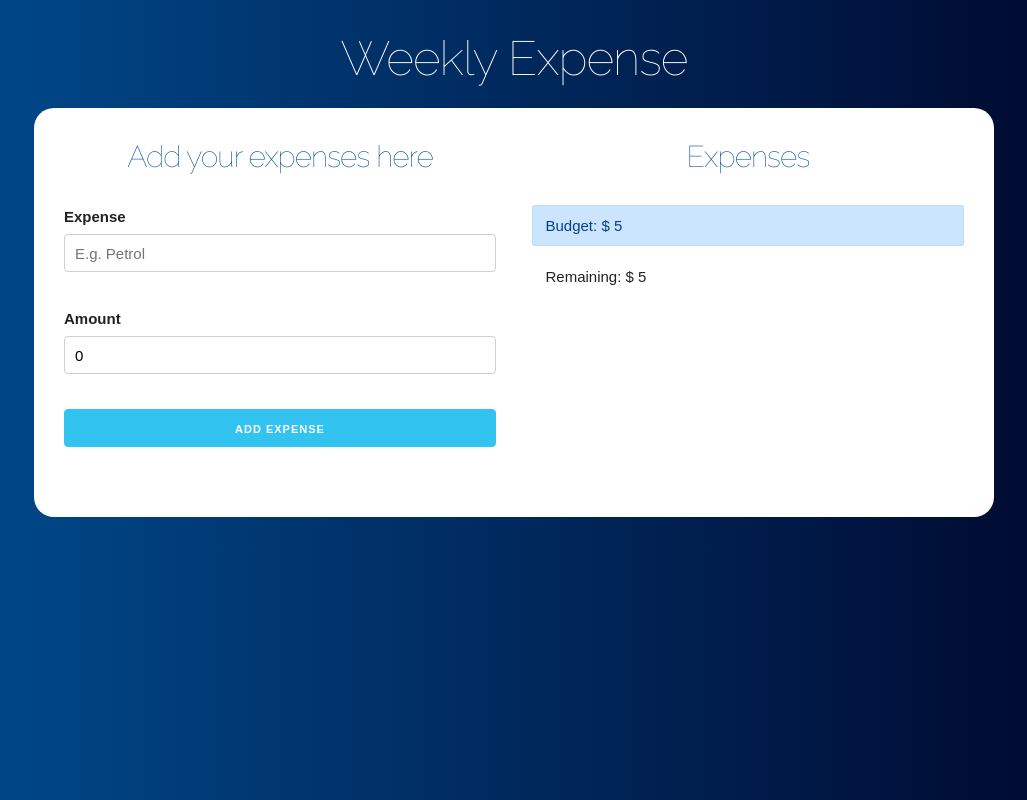
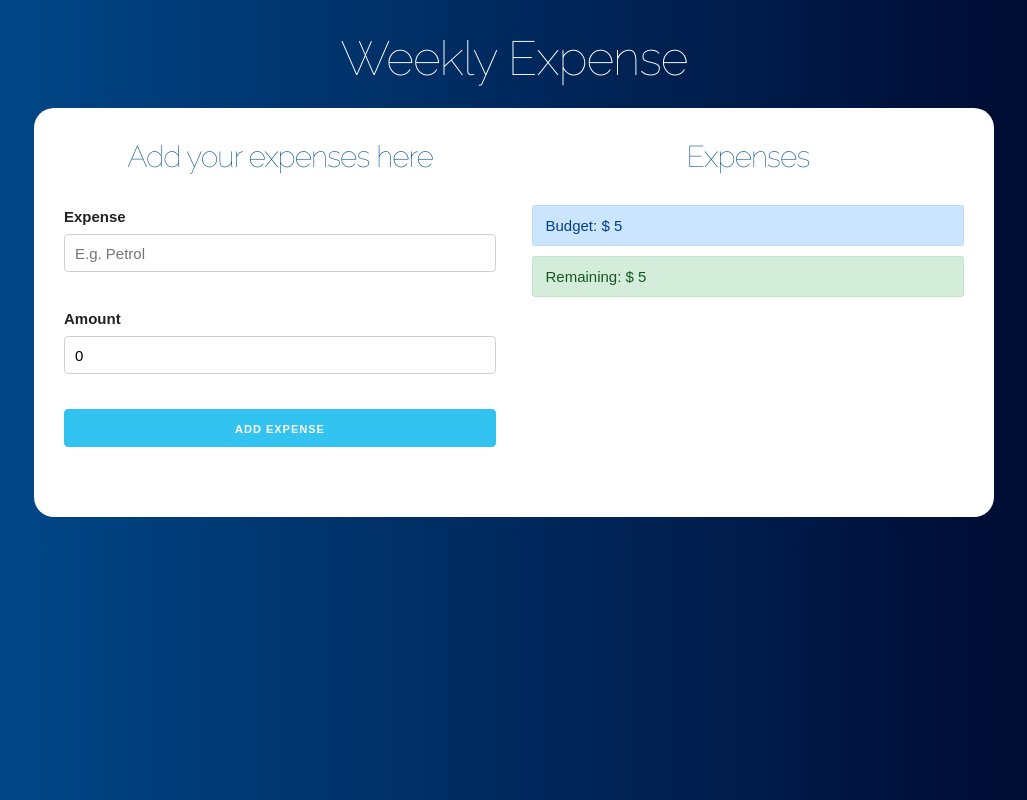
Before and after one commit to josetommaso/Budget-App, a React (Create React App) app: page / in a window 1280 px wide. Both pictures are taken after typing "5" into the empty fields and a click on the input 640 px from the left and 277 px from the top of the page. Shown: the whole page, without its empty margins (126-1153 px from the left). Built offline with nearby package versions, Linux system fonts and the light colour scheme.

Commit message:
Adding helper to the ControlBudget component

```diff
--- a/src/App.js
+++ b/src/App.js
@@ -29,7 +29,7 @@
       // reset to false
       setCreateExpense(false);
     }
-  }, [expense])
+  }, [expense, createExpense, expenses, remaining])
 
 
 
--- a/src/components/BudgetControl.js
+++ b/src/components/BudgetControl.js
@@ -1,4 +1,5 @@
 import React, { Fragment } from 'react';
+import { reviewBudget } from '../helper';
 
 const ControlBudget = ({budget, remaining}) => {
     return (
@@ -6,7 +7,7 @@
             <div className="alert alert-primary">
                 Budget: $ {budget}
             </div>
-            <div className="alert">
+            <div className={reviewBudget(budget, remaining)}>
                 Remaining: $ {remaining}
             </div>
         </Fragment>
--- /dev/null
+++ b/src/helper.js
@@ -0,0 +1,12 @@
+export const reviewBudget = (budget, remaining) => {
+    let cssClass;
+
+    if ( ( budget / 4 ) > remaining ) {
+        cssClass = 'alert alert-danger';
+    } else if ( ( budget / 2 ) > remaining ) {
+        cssClass = 'alert alert-warning';
+    } else {
+        cssClass = 'alert alert-success';
+    }
+    return cssClass;
+}
```
